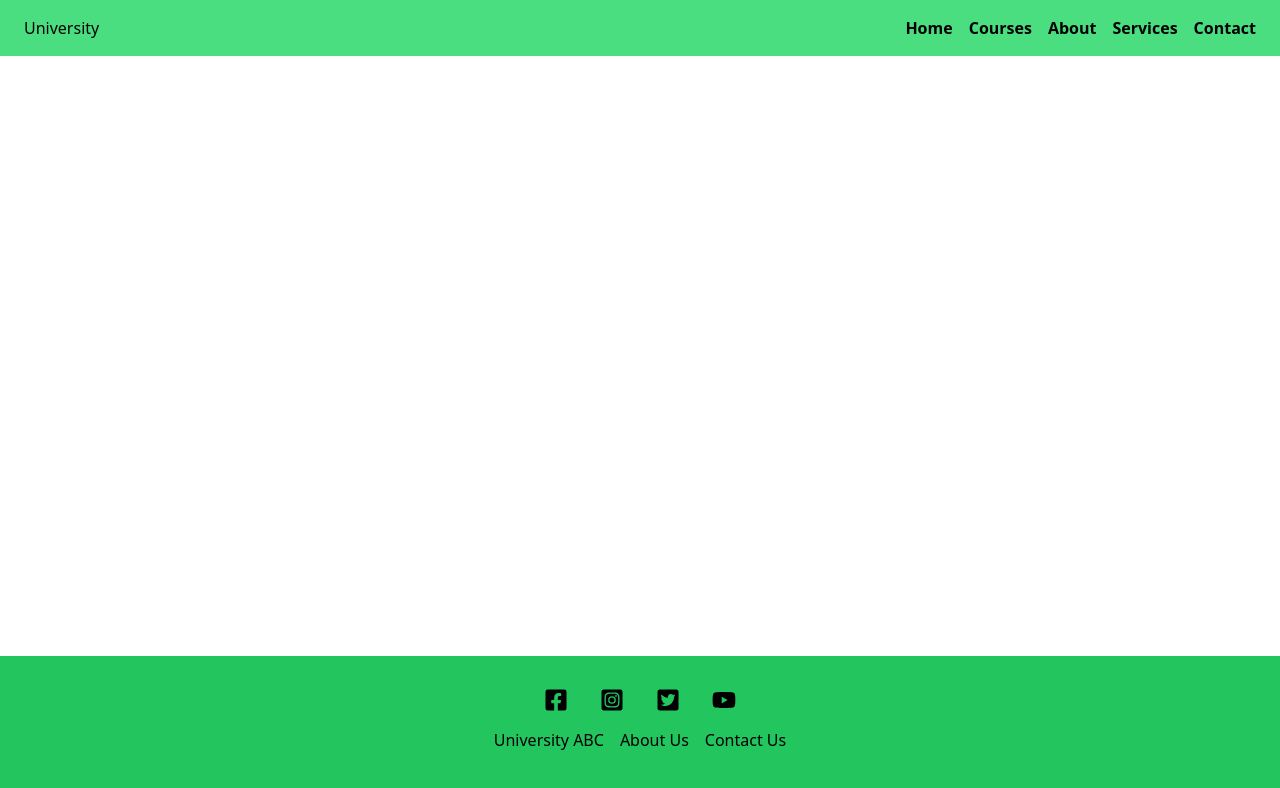
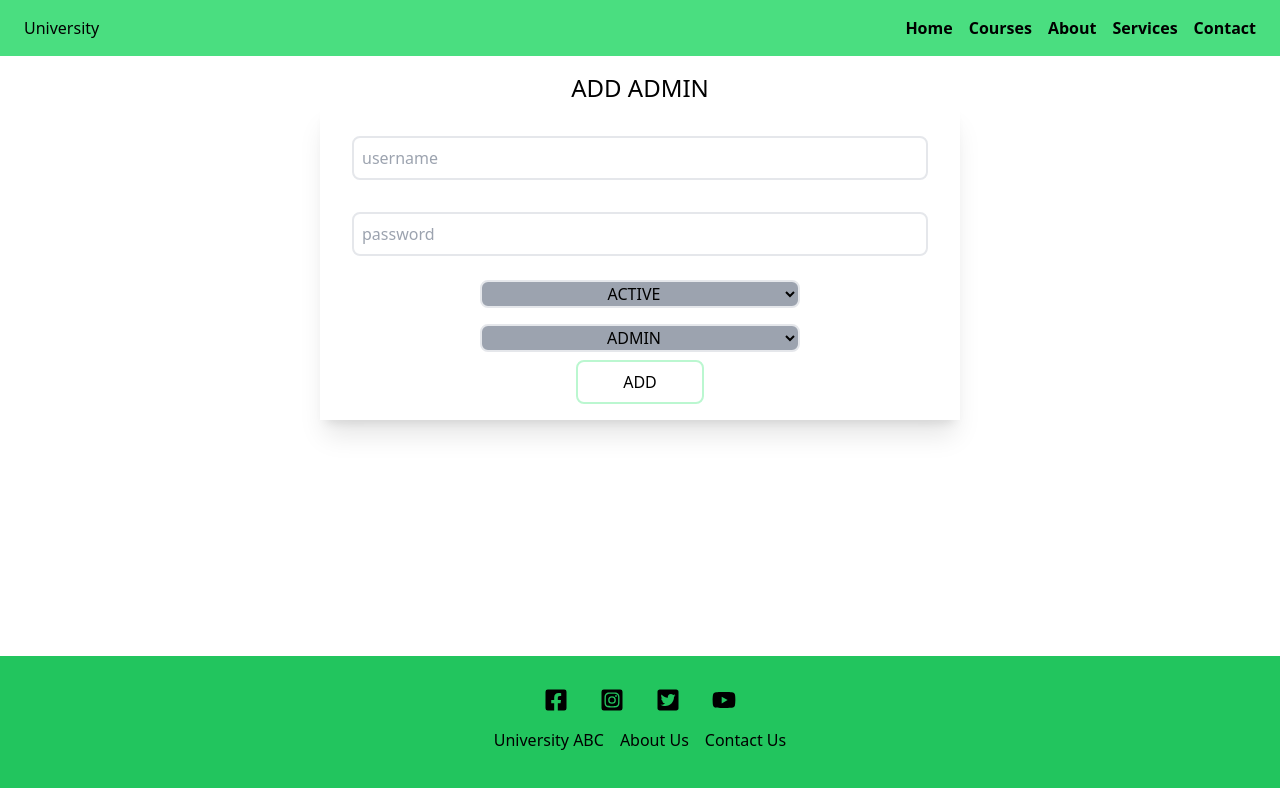
Before and after one commit to Nishan9t/university-web, a React (Create React App) app in the folder client/: page /admin/add in a window 1280 px wide. Shown: the top 788 px of the page. Built offline with nearby package versions, Linux system fonts and the light colour scheme.

Commit message:
add admin page frontend is completed

```diff
--- a/client/src/App.js
+++ b/client/src/App.js
@@ -1,6 +1,7 @@
 
 
 import './App.css';
+import AddAdmin from './admin/AddAdmin';
 import ListAdmins from './admin/ListAdmins';
 import ServicesAdmin from './admin/ServicesAdmin';
 import About from './components/About';
@@ -26,6 +27,7 @@ function App() {
 
         <Route path="/admin/services" element={<ServicesAdmin />} />
         <Route path="/admin/list" element={<ListAdmins />} />
+        <Route path="/admin/add" element={<AddAdmin />} />
 
 
       </Routes>
--- /dev/null
+++ b/client/src/admin/AddAdmin.jsx
@@ -0,0 +1,25 @@
+import React from 'react'
+
+export default function AddAdmin() {
+  return (
+    <div className='mx-auto text-center mt-4  mb-36 '>
+        <h1 className='bold text-2xl'>ADD ADMIN</h1>
+    <div className='flex flex-col w-1/2 justify-center align-center mx-auto shadow-xl p-4'>
+      <input type='text' className='m-4  border border-2 hover:border-green-200 p-2 rounded-lg' placeholder='username'></input>
+      <input type='password' className='m-4  border border-2 hover:border-green-200 p-2 rounded-lg' placeholder='password'></input>
+      <div className='flex flex-col mx-auto'>
+      <select className='w-80 text-center border border-2 m-2 rounded-lg bg-gray-400'>
+        <option>ACTIVE</option>
+        <option>BLOCK</option>
+        <option>DELETE</option>
+      </select>
+      <select className='w-80 text-center border border-2 m-2 rounded-lg bg-gray-400'>
+        <option>ADMIN</option>
+        <option>SUBADMIN</option>
+      </select>
+      </div>
+      <button className='border w-32 border-2 border-green-200 rounded-lg p-2 hover:bg-green-200 self-center'>ADD</button>
+    </div>
+    </div>
+  )
+}
```
Also changed, not shown: 1 other file (tests, documents, lock files or other folders).
